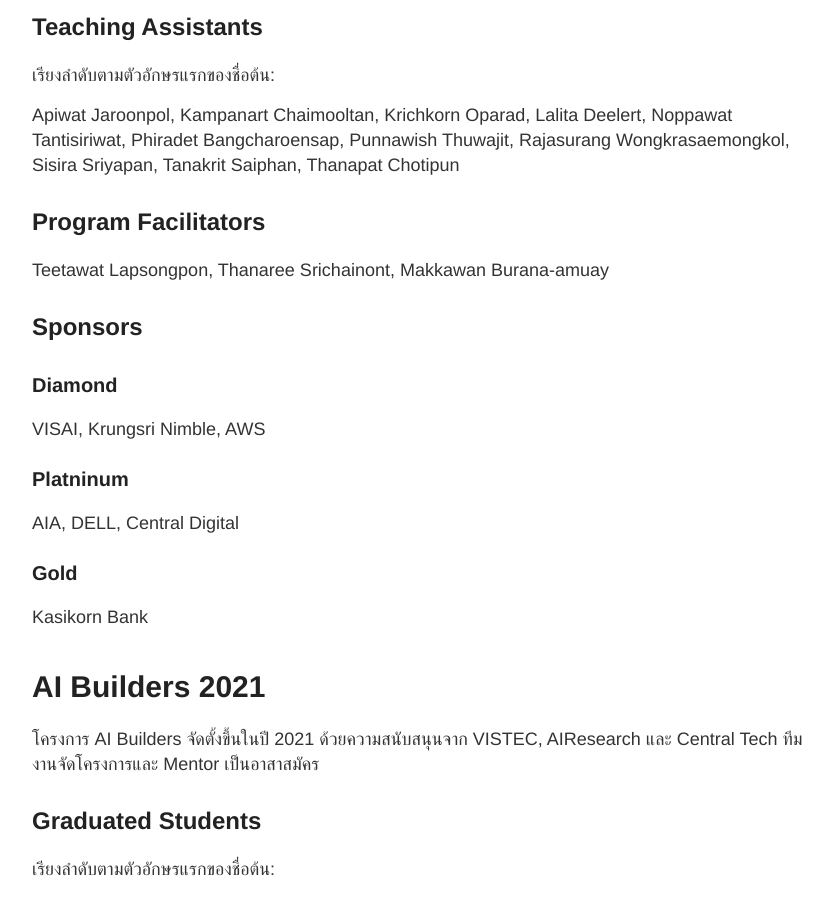
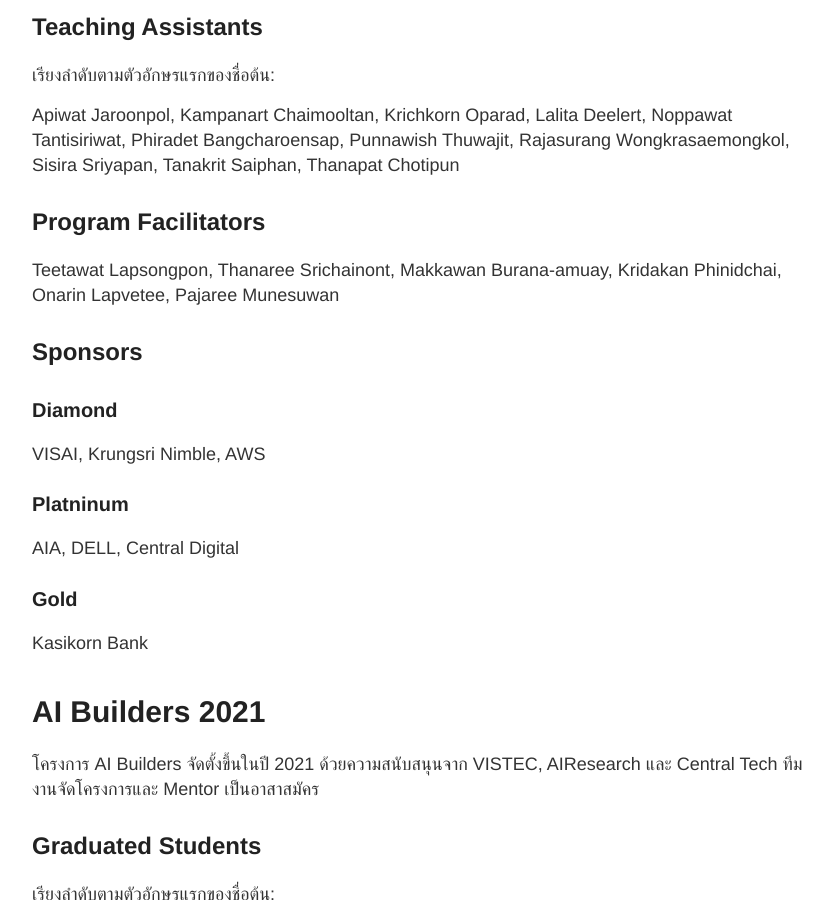
Before and after one commit to ai-builders/ai-builders.github.io, a Jekyll site: the page built from docs/hall-of-fame.md, in a window 1280 px wide and 900 px high, scrolled down 1087 px. Shown: the whole window, without its empty margins (218-1051 px from the left). Built offline with Jekyll 4.4.1, drawn with Linux system fonts in a browser that asks for light colours.

Commit message:
add staff for 2022 event

```diff
--- a/docs/hall-of-fame.md
+++ b/docs/hall-of-fame.md
@@ -28,7 +28,7 @@
 
 ## Program Facilitators
 
-Teetawat Lapsongpon, Thanaree Srichainont, Makkawan Burana-amuay
+Teetawat Lapsongpon, Thanaree Srichainont, Makkawan Burana-amuay, Kridakan Phinidchai, Onarin Lapvetee, Pajaree Munesuwan
 
 ## Sponsors
 
```
